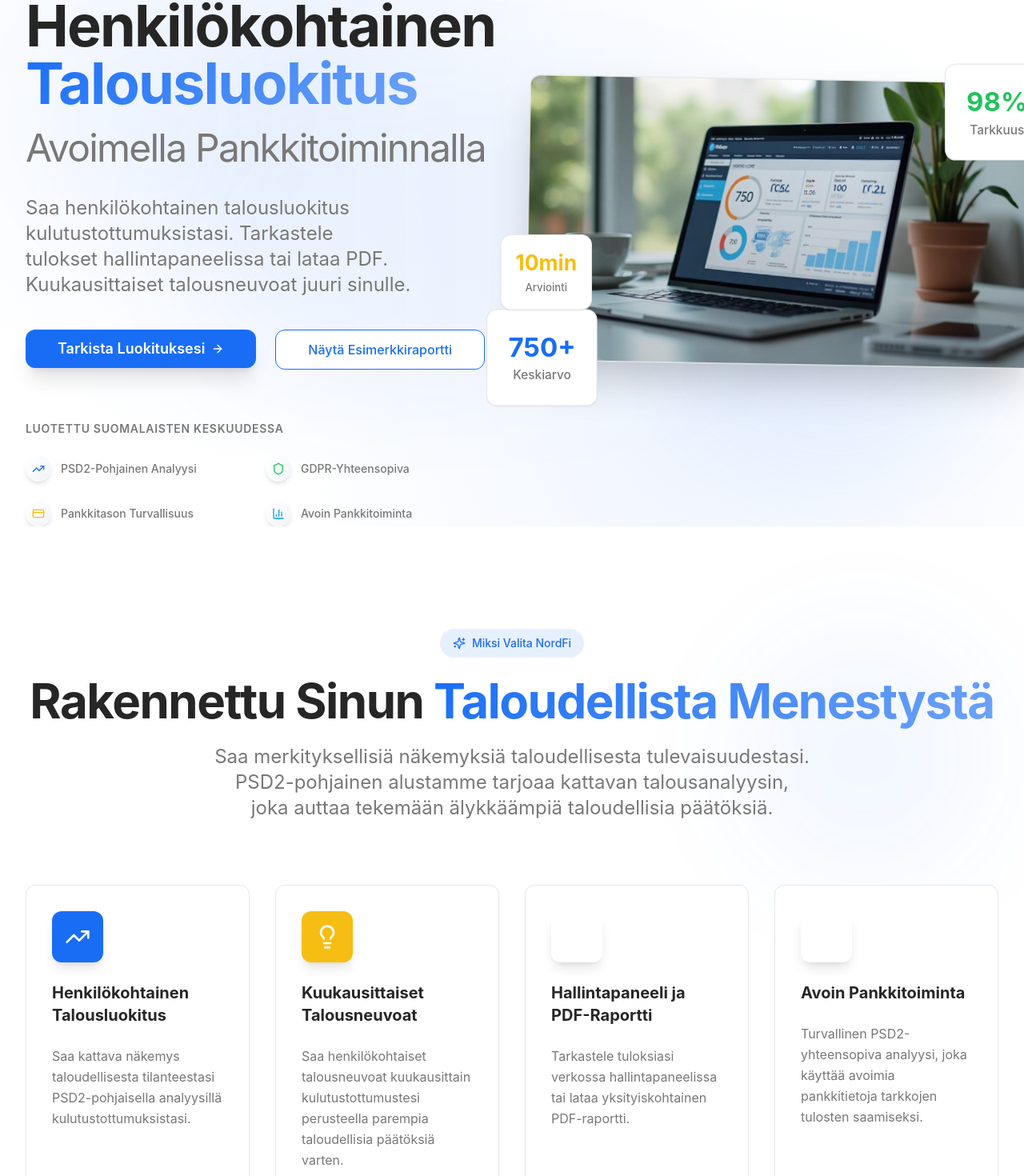
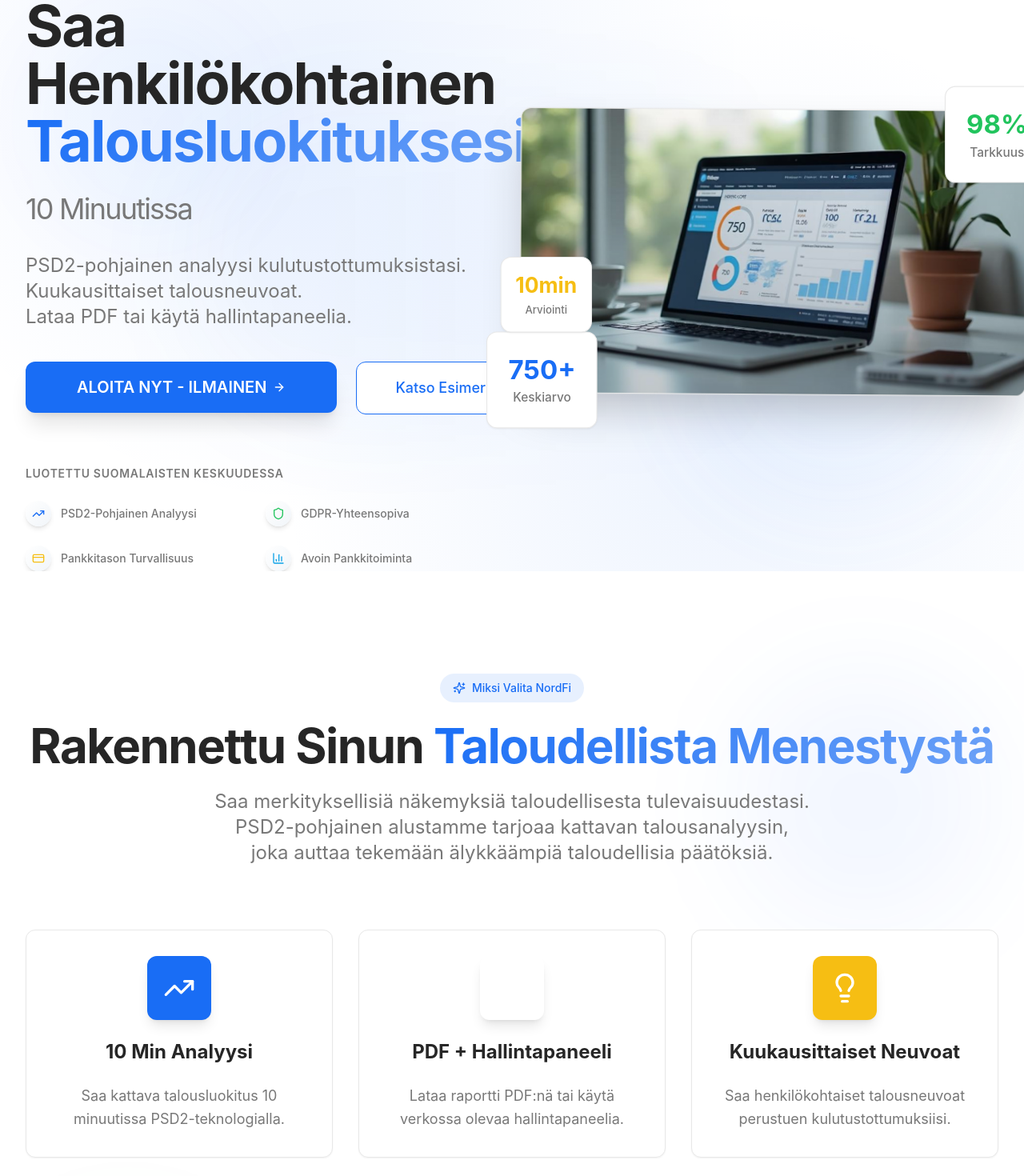
Before and after one commit to porv888/nordfi-score-finland, a React (Vite) app: page / in a window 1280 px wide. Shown: the part 136-1606 px from the top of the page at 80% size. Built offline with nearby package versions, Linux system fonts and the light colour scheme.

Commit message:
Simplify website for sales
Reduce complexity and information overload to focus on sales. Streamline sections and CTAs to improve conversion.

```diff
--- a/src/components/BenefitsSection.tsx
+++ b/src/components/BenefitsSection.tsx
@@ -5,31 +5,24 @@ const BenefitsSection = () => {
   const benefits = [
     {
       icon: TrendingUp,
-      title: "Henkilökohtainen Talousluokitus",
-      description: "Saa kattava näkemys taloudellisesta tilanteestasi PSD2-pohjaisella analyysillä kulutustottumuksistasi.",
+      title: "10 Min Analyysi",
+      description: "Saa kattava talousluokitus 10 minuutissa PSD2-teknologialla.",
       color: "primary",
       gradient: "from-primary/10 to-primary/20",
     },
     {
-      icon: Lightbulb,
-      title: "Kuukausittaiset Talousneuvoat",
-      description: "Saa henkilökohtaiset talousneuvoat kuukausittain kulutustottumustesi perusteella parempia taloudellisia päätöksiä varten.",
-      color: "warning",
-      gradient: "from-warning/10 to-warning/20",
-    },
-    {
       icon: CreditCard,
-      title: "Hallintapaneeli ja PDF-Raportti",
-      description: "Tarkastele tuloksiasi verkossa hallintapaneelissa tai lataa yksityiskohtainen PDF-raportti.",
+      title: "PDF + Hallintapaneeli",
+      description: "Lataa raportti PDF:nä tai käytä verkossa olevaa hallintapaneelia.",
       color: "success",
       gradient: "from-success/10 to-success/20",
     },
     {
-      icon: BarChart3,
-      title: "Avoin Pankkitoiminta",
-      description: "Turvallinen PSD2-yhteensopiva analyysi, joka käyttää avoimia pankkitietoja tarkkojen tulosten saamiseksi.",
-      color: "info",
-      gradient: "from-info/10 to-info/20",
+      icon: Lightbulb,
+      title: "Kuukausittaiset Neuvoat",
+      description: "Saa henkilökohtaiset talousneuvoat perustuen kulutustottumuksiisi.",
+      color: "warning",
+      gradient: "from-warning/10 to-warning/20",
     },
   ];
 
@@ -57,22 +50,22 @@ const BenefitsSection = () => {
           </p>
         </div>
 
-        <div className="grid md:grid-cols-2 xl:grid-cols-4 gap-8 mb-20">
+        <div className="grid md:grid-cols-3 gap-8 mb-20">
           {benefits.map((benefit, index) => (
             <Card
               key={index}
-              className="card-dashboard group p-8 hover:shadow-2xl transition-all duration-300"
+              className="card-dashboard group p-8 hover:shadow-2xl transition-all duration-300 text-center"
             >
               <div className="space-y-6">
-                <div className={`w-16 h-16 rounded-lg bg-${benefit.color} flex items-center justify-center shadow-lg group-hover:shadow-xl transition-all duration-300`}>
-                  <benefit.icon className="w-8 h-8 text-white" />
+                <div className={`w-20 h-20 rounded-lg bg-${benefit.color} flex items-center justify-center shadow-lg group-hover:shadow-xl transition-all duration-300 mx-auto`}>
+                  <benefit.icon className="w-10 h-10 text-white" />
                 </div>
 
-                <h3 className="text-xl font-bold text-foreground group-hover:text-primary transition-colors">
+                <h3 className="text-2xl font-bold text-foreground group-hover:text-primary transition-colors">
                   {benefit.title}
                 </h3>
 
-                <p className="text-muted-foreground leading-relaxed">
+                <p className="text-muted-foreground leading-relaxed text-lg">
                   {benefit.description}
                 </p>
               </div>
--- a/src/components/HeroSection.tsx
+++ b/src/components/HeroSection.tsx
@@ -31,29 +31,29 @@ const HeroSection = () => {
               </div>
 
               <h1 className="text-5xl lg:text-7xl font-bold text-foreground leading-[1.1] tracking-tight">
-                Henkilökohtainen{" "}
+                Saa Henkilökohtainen{" "}
                 <span className="gradient-text">
-                  Talousluokitus
+                  Talousluokituksesi
                 </span>
                 <br />
-                <span className="text-4xl lg:text-5xl font-normal text-muted-foreground">
-                  Avoimella Pankkitoiminnalla
+                <span className="text-3xl lg:text-4xl font-normal text-muted-foreground">
+                  10 Minuutissa
                 </span>
               </h1>
 
               <p className="text-xl lg:text-2xl text-muted-foreground leading-relaxed max-w-xl text-balance">
-                Saa henkilökohtainen talousluokitus kulutustottumuksistasi. Tarkastele tulokset
-                hallintapaneelissa tai lataa PDF. Kuukausittaiset talousneuvoat juuri sinulle.
+                PSD2-pohjainen analyysi kulutustottumuksistasi. Kuukausittaiset talousneuvoat.
+                Lataa PDF tai käytä hallintapaneelia.
               </p>
             </div>
 
             <div className="flex flex-col sm:flex-row gap-6">
-              <Button variant="hero" size="lg" className="text-lg px-10 py-6 group">
-                Tarkista Luokituksesi
-                <ArrowRight className="w-5 h-5 group-hover:translate-x-1 transition-transform" />
+              <Button variant="hero" size="lg" className="text-xl px-16 py-8 group">
+                ALOITA NYT - ILMAINEN
+                <ArrowRight className="w-6 h-6 group-hover:translate-x-1 transition-transform" />
               </Button>
-              <Button variant="outline" size="lg" className="px-10 py-6 border-primary text-primary hover:bg-primary hover:text-white">
-                Näytä Esimerkkiraportti
+              <Button variant="outline" size="lg" className="px-12 py-8 text-lg border-primary text-primary hover:bg-primary hover:text-white">
+                Katso Esimerkki
               </Button>
             </div>
 
--- a/src/pages/Index.tsx
+++ b/src/pages/Index.tsx
@@ -15,12 +15,8 @@ const Index = () => {
       <Header />
       <HeroSection />
       <BenefitsSection />
-      <HowItWorksSection />
-      <FeaturesSection />
+      <PricingSection />
       <TestimonialsSection />
-      <PricingSection />
-      <AboutSection />
-      <ContactSection />
       <Footer />
     </div>
   );
```
